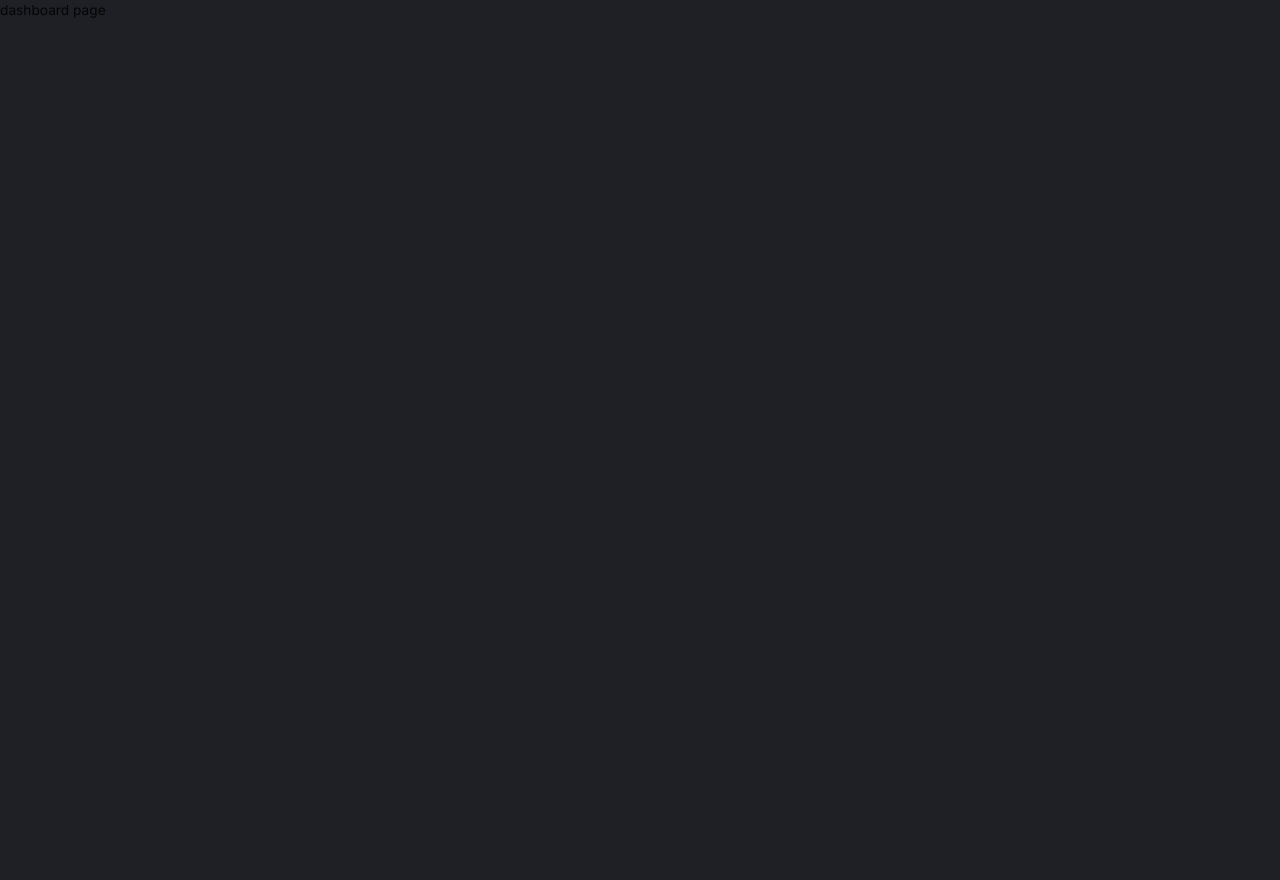
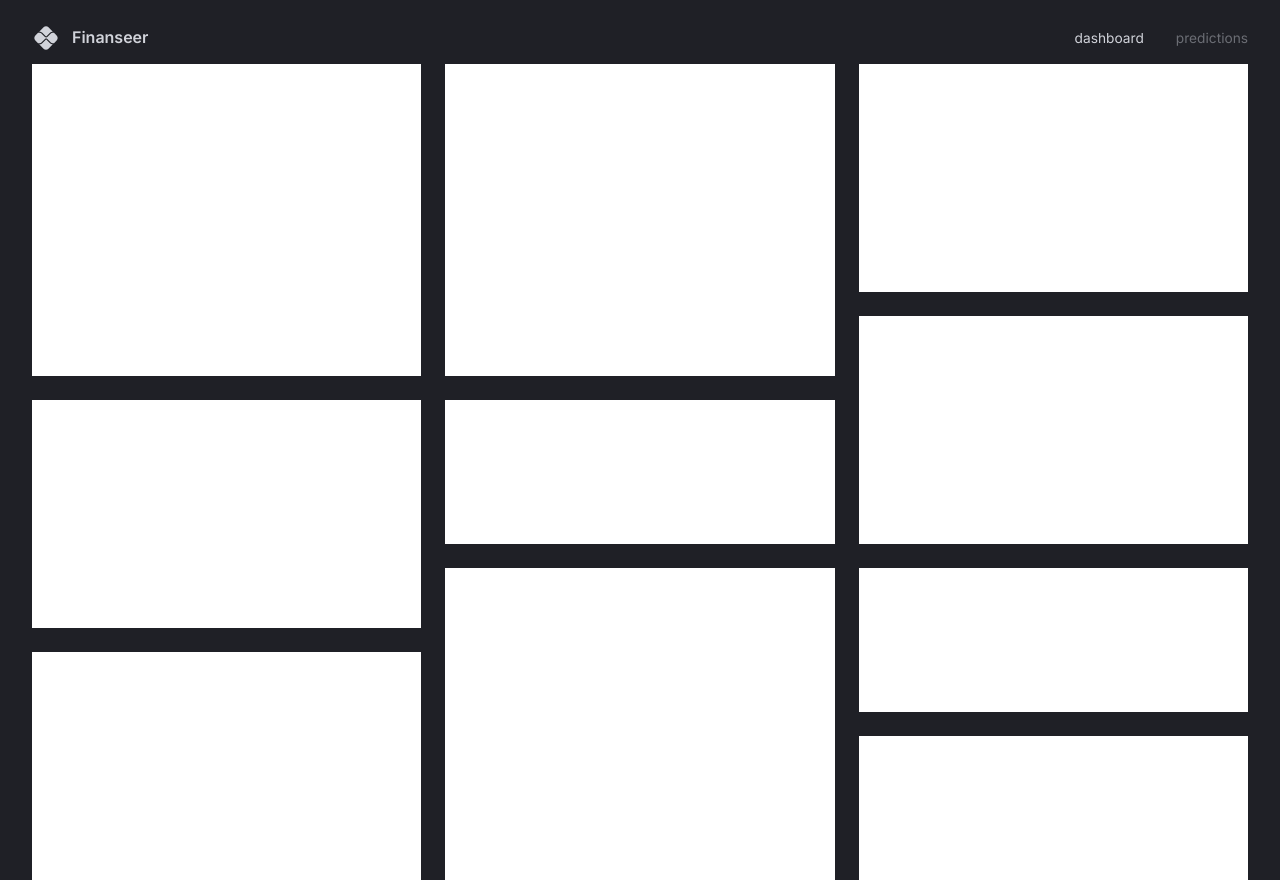
Before and after one commit to ycl818/commerce-dashboard, a React (Vite) app: page / in a window 1280 px wide. Before the commit the page ends 800 px from the top, so only its background shows below. Built offline with nearby package versions, Linux system fonts and the light colour scheme.

Commit message:
set the dashboard layout

```diff
--- a/src/App.tsx
+++ b/src/App.tsx
@@ -4,6 +4,7 @@
 import { Box, CssBaseline, ThemeProvider } from "@mui/material";
 import { BrowserRouter, Routes, Route } from "react-router-dom";
 import Navbar from "@/scenes/navbar";
+import Dashboard from "@/scenes/dashboard";
 
 function App() {
   const theme = useMemo(() => createTheme(themeSettings), []);
@@ -12,11 +13,11 @@
       <BrowserRouter>
         <ThemeProvider theme={theme}>
           <CssBaseline />
-          <Box width="100%" height="100%" padding="1rem 2rem rrem 2rem">
+          <Box width="100%" height="100%" padding="1rem 2rem 1rem 2rem">
             <Navbar />
             <Routes>
-              <Route path="/" element={<div>dashboard page</div>} />
-              <Route path="prediction" element={<div>prediction page</div>} />
+              <Route path="/" element={<Dashboard />} />
+              <Route path="predictions" element={<div>prediction page</div>} />
             </Routes>
           </Box>
         </ThemeProvider>
--- /dev/null
+++ b/src/components/FlexBetween.tsx
@@ -0,0 +1,10 @@
+import { Box } from "@mui/material";
+import { styled } from "@mui/system";
+
+const FlexBetween = styled(Box)({
+  display: "flex",
+  justifyContent: "space-between",
+  alignItems: "center",
+});
+
+export default FlexBetween;
--- /dev/null
+++ b/src/scenes/dashboard/index.tsx
@@ -0,0 +1,47 @@
+import { Box, useTheme } from "@mui/material";
+
+type Props = {};
+
+const gridTemplate = `
+  "a b c"
+  "a b c"
+  "a b c"
+  "a b f"
+  "d e f"
+  "d e f"
+  "d h i"
+  "g h i"
+  "g h j"
+  "g h j"
+`;
+
+const Dashboard = (props: Props) => {
+  const { palette } = useTheme();
+
+  return (
+    <Box
+      width="100%"
+      height="100%"
+      display="grid"
+      gap="1.5rem"
+      sx={{
+        gridTemplateColumns: "repeat(3, minmax(370px, 1fr))",
+        gridTemplateRows: "repeat(10, minmax(60px, 1fr))",
+        gridTemplateAreas: gridTemplate,
+      }}
+    >
+      <Box bgcolor="#fff" gridArea="a"></Box>
+      <Box bgcolor="#fff" gridArea="b"></Box>
+      <Box bgcolor="#fff" gridArea="c"></Box>
+      <Box bgcolor="#fff" gridArea="d"></Box>
+      <Box bgcolor="#fff" gridArea="e"></Box>
+      <Box bgcolor="#fff" gridArea="f"></Box>
+      <Box bgcolor="#fff" gridArea="g"></Box>
+      <Box bgcolor="#fff" gridArea="h"></Box>
+      <Box bgcolor="#fff" gridArea="i"></Box>
+      <Box bgcolor="#fff" gridArea="j"></Box>
+    </Box>
+  );
+};
+
+export default Dashboard;
--- a/src/scenes/navbar/index.tsx
+++ b/src/scenes/navbar/index.tsx
@@ -1,18 +1,52 @@
 import { useState } from "react";
 import { Link } from "react-router-dom";
 import { Box, Typography, useTheme } from "@mui/material";
+import FlexBetween from "@/components/FlexBetween";
+import PixIcon from "@mui/icons-material/Pix";
 
 type Props = {};
 
 const Navbar = (props: Props) => {
   const { palette } = useTheme();
+  const [selected, setSelected] = useState("dashboard");
+  return (
+    <FlexBetween mb="0.25rem" p="0.5rem 0rem" color={palette.grey[300]}>
+      {/* Left Side */}
+      <FlexBetween gap="0.75rem">
+        <PixIcon sx={{ fontSize: "28px" }} />
+        <Typography variant="h4" fontSize="16px">
+          Finanseer
+        </Typography>
+      </FlexBetween>
 
-  return (
-    <Box
-      display="flex"
-      justifyContent="space-between"
-      alignItems="center"
-    ></Box>
+      {/* Right Side */}
+      <FlexBetween gap="2rem">
+        <Box sx={{ "&:hover": { color: palette.primary[100] } }}>
+          <Link
+            to="/"
+            onClick={() => setSelected("dashboard")}
+            style={{
+              color: selected === "dashboard" ? "inherit" : palette.grey[700],
+              textDecoration: "inherit",
+            }}
+          >
+            dashboard
+          </Link>
+        </Box>
+        <Box>
+          <Link
+            to="/predictions"
+            onClick={() => setSelected("predictions")}
+            style={{
+              color: selected === "predictions" ? "inherit" : palette.grey[700],
+              textDecoration: "inherit",
+            }}
+          >
+            predictions
+          </Link>
+        </Box>
+      </FlexBetween>
+    </FlexBetween>
   );
 };
 
```
